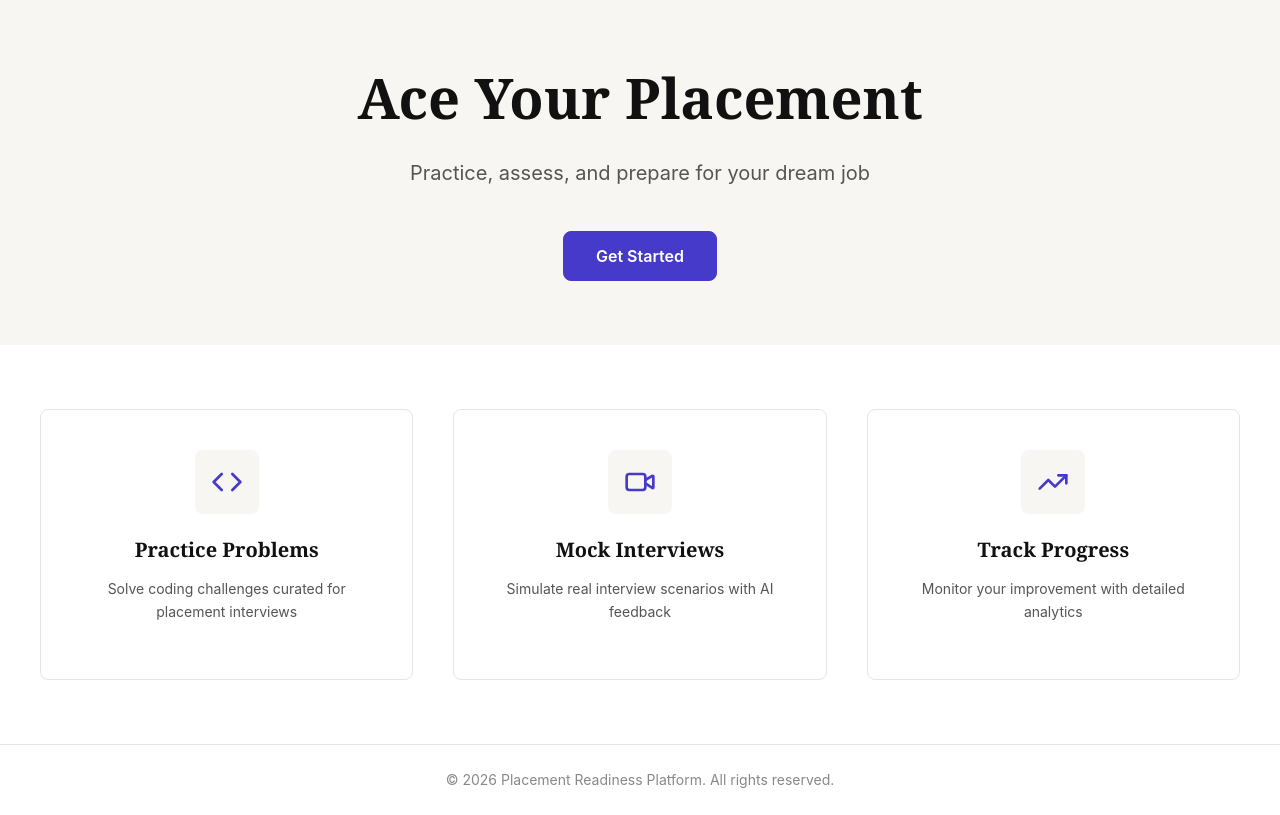
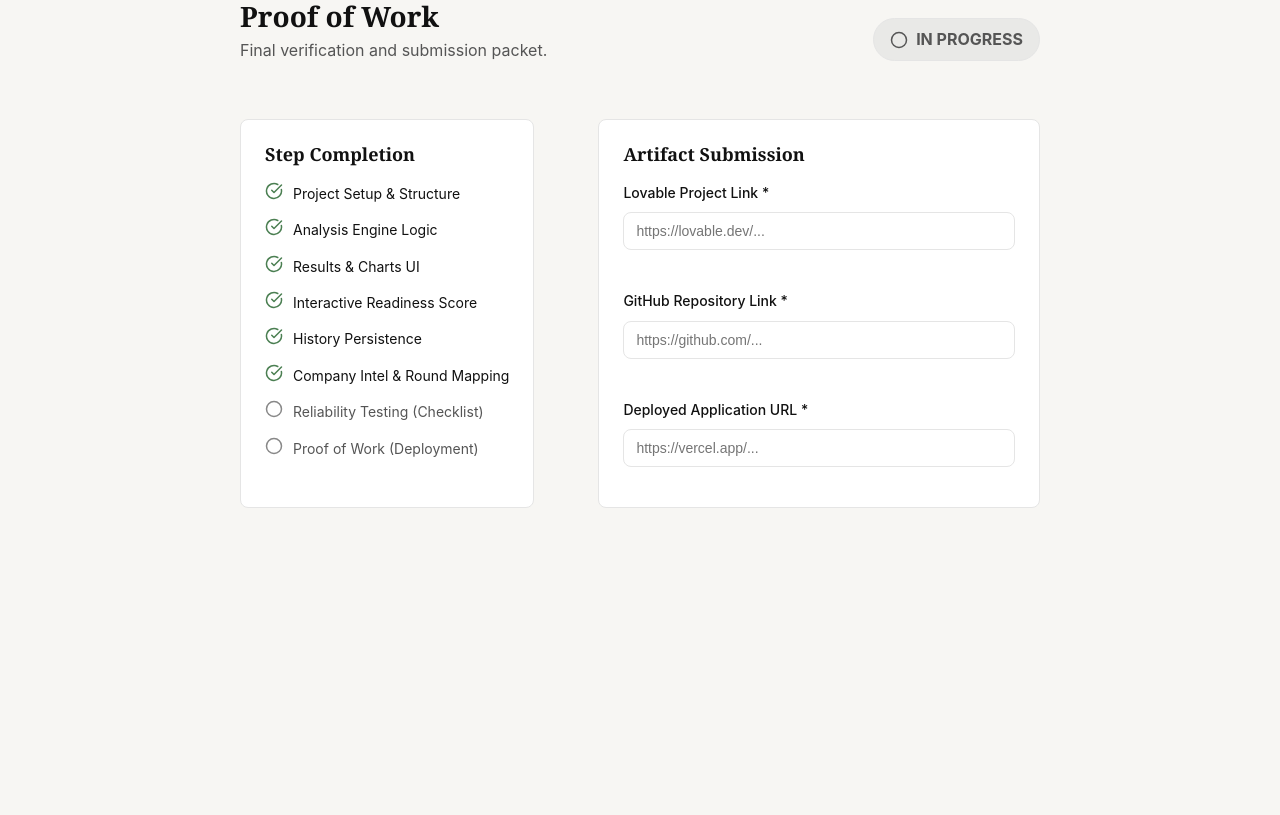
Before and after one commit to Vinyas24/Placement-Readiness-Platform, a React (Vite) app: page /prp/proof in a window 1280 px wide. Before the commit this address led to /. Built offline with nearby package versions, Linux system fonts and the light colour scheme.

Commit message:
Implemented the final stage.

```diff
--- a/src/App.jsx
+++ b/src/App.jsx
@@ -11,6 +11,7 @@ import Results from './pages/dashboard/Results';
 import History from './pages/dashboard/History';
 import TestChecklist from './pages/prp/TestChecklist';
 import Ship from './pages/prp/Ship';
+import Proof from './pages/prp/Proof';
 
 function App() {
   return (
@@ -28,6 +29,7 @@ function App() {
         </Route>
         <Route path="/prp/07-test" element={<TestChecklist />} />
         <Route path="/prp/08-ship" element={<Ship />} />
+        <Route path="/prp/proof" element={<Proof />} />
         <Route path="*" element={<Navigate to="/" replace />} />
       </Routes>
     </BrowserRouter>
--- /dev/null
+++ b/src/pages/prp/Proof.jsx
@@ -0,0 +1,221 @@
+import React, { useState, useEffect } from 'react';
+import Card from '../../components/ui/Card';
+import Button from '../../components/ui/Button';
+import Input from '../../components/ui/Input';
+import { CheckCircle, Circle, Copy, ExternalLink, ShieldCheck, Trophy } from 'lucide-react';
+
+const STORAGE_KEY_LINKS = 'prp_final_submission';
+const STORAGE_KEY_CHECKLIST = 'prp_test_checklist';
+
+const STEPS = [
+  { id: 1, label: 'Project Setup & Structure' },
+  { id: 2, label: 'Analysis Engine Logic' },
+  { id: 3, label: 'Results & Charts UI' },
+  { id: 4, label: 'Interactive Readiness Score' },
+  { id: 5, label: 'History Persistence' },
+  { id: 6, label: 'Company Intel & Round Mapping' },
+  { id: 7, label: 'Reliability Testing (Checklist)' },
+  { id: 8, label: 'Proof of Work (Deployment)' }
+];
+
+const Proof = () => {
+  const [links, setLinks] = useState({
+    lovable: '',
+    github: '',
+    deployed: ''
+  });
+  const [checklistComplete, setChecklistComplete] = useState(false);
+  const [errors, setErrors] = useState({});
+  const [copied, setCopied] = useState(false);
+
+  useEffect(() => {
+    // Load links
+    const savedLinks = localStorage.getItem(STORAGE_KEY_LINKS);
+    if (savedLinks) {
+      try { return setLinks(JSON.parse(savedLinks)); } catch (e) { console.error(e); }
+    }
+
+    // Check checklist status
+    const savedChecklist = localStorage.getItem(STORAGE_KEY_CHECKLIST);
+    if (savedChecklist) {
+      try {
+        const items = JSON.parse(savedChecklist);
+        // Assuming 10 items based on previous requirement
+        const count = Object.values(items).filter(Boolean).length;
+        setChecklistComplete(count >= 10);
+      } catch (e) { console.error(e); }
+    }
+  }, []);
+
+  const validateUrl = (url) => {
+    if (!url) return false;
+    try {
+      new URL(url);
+      return true;
+    } catch {
+      return false;
+    }
+  };
+
+  const handleLinkChange = (e) => {
+    const { name, value } = e.target;
+    setLinks(prev => {
+      const updated = { ...prev, [name]: value };
+      localStorage.setItem(STORAGE_KEY_LINKS, JSON.stringify(updated));
+      return updated;
+    });
+
+    if (validateUrl(value)) {
+      setErrors(prev => ({ ...prev, [name]: null }));
+    } else if (value) {
+      setErrors(prev => ({ ...prev, [name]: 'Invalid URL format' }));
+    }
+  };
+
+  const areLinksValid =
+    validateUrl(links.lovable) &&
+    validateUrl(links.github) &&
+    validateUrl(links.deployed);
+
+  const isShipped = checklistComplete && areLinksValid;
+
+  const handleCopy = () => {
+    const text = `------------------------------------------
+Placement Readiness Platform — Final Submission
+
+Lovable Project: ${links.lovable}
+GitHub Repository: ${links.github}
+Live Deployment: ${links.deployed}
+
+Core Capabilities:
+- JD skill extraction (deterministic)
+- Round mapping engine
+- 7-day prep plan
+- Interactive readiness scoring
+- History persistence
+------------------------------------------`;
+
+    navigator.clipboard.writeText(text);
+    setCopied(true);
+    setTimeout(() => setCopied(false), 2000);
+  };
+
+  return (
+    <div style={{ maxWidth: '800px', margin: '0 auto', paddingBottom: '60px' }}>
+
+      {/* Header Badge */}
+      <div style={{ display: 'flex', justifyContent: 'space-between', alignItems: 'center', marginBottom: 'var(--space-4)' }}>
+        <div>
+          <h1 style={{ fontSize: '28px', margin: 0 }}>Proof of Work</h1>
+          <p style={{ color: 'var(--color-text-secondary)', marginTop: '4px' }}>
+            Final verification and submission packet.
+          </p>
+        </div>
+        <div style={{
+          padding: '8px 16px',
+          borderRadius: '99px',
+          backgroundColor: isShipped ? 'rgba(16, 185, 129, 0.1)' : 'rgba(107, 114, 128, 0.1)',
+          color: isShipped ? 'var(--color-success)' : 'var(--color-text-secondary)',
+          fontWeight: 'bold',
+          border: `1px solid ${isShipped ? 'var(--color-success)' : 'var(--color-border)'}`,
+          display: 'flex',
+          alignItems: 'center',
+          gap: '8px'
+        }}>
+          {isShipped ? <ShieldCheck size={18} /> : <Circle size={18} />}
+          {isShipped ? 'SHIPPED' : 'IN PROGRESS'}
+        </div>
+      </div>
+
+      <div style={{ display: 'grid', gridTemplateColumns: '1fr 1.5fr', gap: 'var(--space-5)' }}>
+
+        {/* Left Column: steps */}
+        <Card title="Step Completion">
+          <div style={{ display: 'flex', flexDirection: 'column', gap: '12px' }}>
+            {STEPS.map((step) => {
+              // Logic for status
+              let completed = true; // Default 1-6
+              if (step.id === 7) completed = checklistComplete;
+              if (step.id === 8) completed = areLinksValid;
+
+              return (
+                <div key={step.id} style={{ display: 'flex', alignItems: 'center', gap: '10px', fontSize: '14px' }}>
+                   <div style={{ color: completed ? 'var(--color-success)' : 'var(--color-text-tertiary)' }}>
+                     {completed ? <CheckCircle size={18} /> : <Circle size={18} />}
+                   </div>
+                   <span style={{
+                     color: completed ? 'var(--color-text-primary)' : 'var(--color-text-secondary)',
+                     textDecoration: completed ? 'none' : 'none'
+                   }}>
+                     {step.label}
+                   </span>
+                </div>
+              );
+            })}
+          </div>
+        </Card>
+
+        {/* Right Column: Artifacts */}
+        <div style={{ display: 'flex', flexDirection: 'column', gap: 'var(--space-4)' }}>
+          <Card title="Artifact Submission">
+             <div style={{ display: 'flex', flexDirection: 'column', gap: 'var(--space-3)' }}>
+               <Input
+                 label="Lovable Project Link *"
+                 name="lovable"
+                 placeholder="https://lovable.dev/..."
+                 value={links.lovable}
+                 onChange={handleLinkChange}
+                 error={errors.lovable}
+               />
+               <Input
+                 label="GitHub Repository Link *"
+                 name="github"
+                 placeholder="https://github.com/..."
+                 value={links.github}
+                 onChange={handleLinkChange}
+                 error={errors.github}
+               />
+               <Input
+                 label="Deployed Application URL *"
+                 name="deployed"
+                 placeholder="https://vercel.app/..."
+                 value={links.deployed}
+                 onChange={handleLinkChange}
+                 error={errors.deployed}
+               />
+             </div>
+          </Card>
+
+          {isShipped && (
+            <Card style={{ backgroundColor: 'rgba(16, 185, 129, 0.05)', border: '1px solid var(--color-success)' }}>
+               <div style={{ textAlign: 'center', padding: 'var(--space-2)' }}>
+                  <div style={{ color: 'var(--color-success)', marginBottom: 'var(--space-2)' }}>
+                    <Trophy size={32} />
+                  </div>
+                  <h3 style={{ fontSize: '18px', color: 'var(--color-success)', marginBottom: '8px' }}>
+                    You built a real product.
+                  </h3>
+                  <p style={{ fontStyle: 'italic', color: 'var(--color-text-secondary)', marginBottom: 'var(--space-3)' }}>
+                    "Not a tutorial. Not a clone.<br/>
+                    A structured tool that solves a real problem.<br/>
+                    This is your proof of work."
+                  </p>
+
+                  <Button onClick={handleCopy} style={{ width: '100%' }}>
+                     {copied ? 'Copied!' : (
+                       <>
+                         <Copy size={16} /> Copy Final Submission
+                       </>
+                     )}
+                  </Button>
+               </div>
+            </Card>
+          )}
+        </div>
+
+      </div>
+    </div>
+  );
+};
+
+export default Proof;
--- a/src/pages/prp/Ship.jsx
+++ b/src/pages/prp/Ship.jsx
@@ -13,12 +13,16 @@ const Ship = () => {
   useEffect(() => {
     const saved = localStorage.getItem(STORAGE_KEY);
     if (saved) {
+      try {
         const checkedItems = JSON.parse(saved);
         // Hardcoded list length matching CHECKLIST_ITEMS in TestChecklist.jsx
         // Ideally should be shared constant, but for this specific request simplicity:
         const count = Object.values(checkedItems).filter(Boolean).length;
         if (count >= 10) {
           setLocked(false);
+        }
+      } catch (e) {
+         console.error('Failed to verify checklist for shipping', e);
       }
     }
   }, []);
--- a/src/pages/prp/TestChecklist.jsx
+++ b/src/pages/prp/TestChecklist.jsx
@@ -26,7 +26,11 @@ const TestChecklist = () => {
   useEffect(() => {
     const saved = localStorage.getItem(STORAGE_KEY);
     if (saved) {
-      setCheckedItems(JSON.parse(saved));
+      try {
+        setCheckedItems(JSON.parse(saved));
+      } catch (e) {
+        console.error('Failed to parse checklist state', e);
+      }
     }
   }, []);
 
```
Lines whose indentation alone changed are shown as unchanged.
